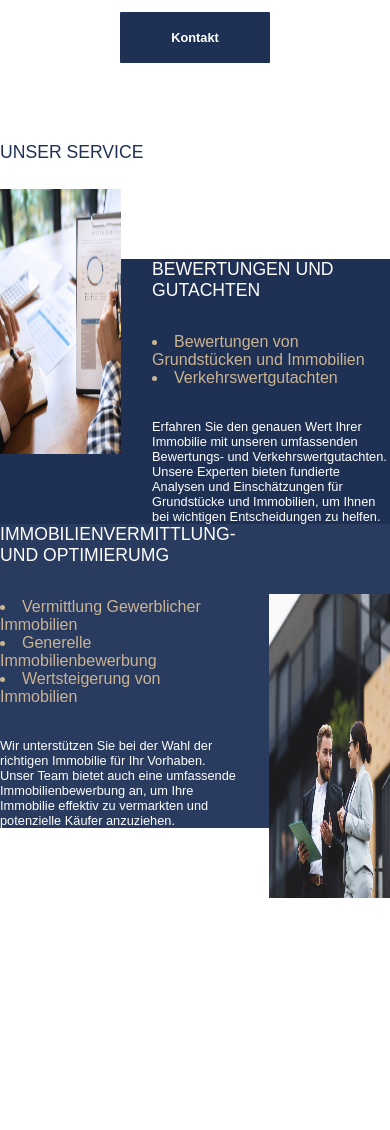
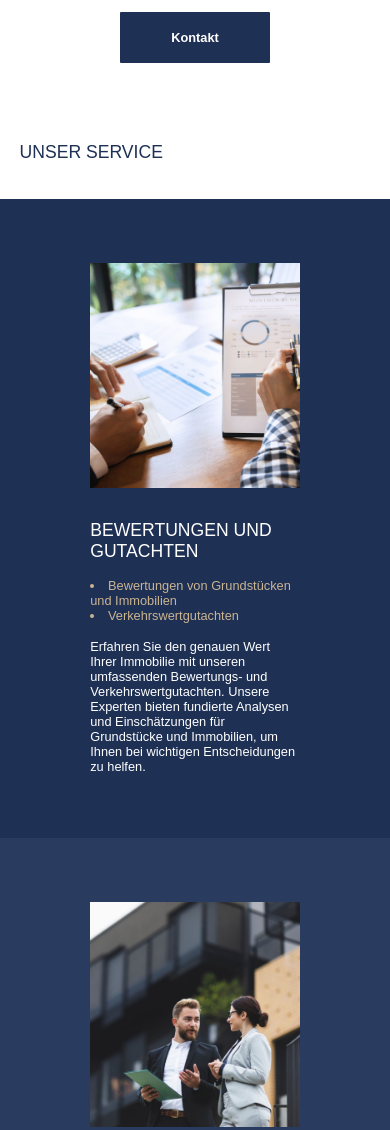
Before and after one commit to Sakoki89/Sakoki-s-First-Steps, a plain HTML site: page index.html in a window 390 px wide. Shown: the part 1180-2310 px from the top of the page. Drawn offline with Linux system fonts and the light colour scheme; a web font is replaced by a local one.

Commit message:
add responsive service section

```diff
--- a/CSS/style.css
+++ b/CSS/style.css
@@ -322,6 +322,23 @@ h1 {
     .innerabout {
         width: 90%;
     }
+    .innersoloheader {
+        width: 90%;
+    }
+    .rating {
+        width: 90%;
+    }
+    .optimise {
+        width: 90%;
+    }
+
+}
+
+@media (max-width: 1000px) {
+    .textbox1, .textbox2 {
+        font-size: 0.8rem;
+        gap: 1rem;
+    }
 }
 
 @media (max-width: 800px) {
@@ -335,22 +352,44 @@ h1 {
     .motto {
         font-size: 1.7rem;
     }
-
     .innerabout {
         justify-content: center;
         align-items: center;
         text-align: center;
     }
-
     h1 {
         font-size: 1.8rem;
     }
-
     .button {
     width: 175px;
     font-size: 1rem;
     }
-}
+    .soloheader {
+        margin-bottom: 1.5rem;
+    }
+    .rating {
+        flex-direction: column;
+        align-items: center;
+        margin: 4rem;
+    }
+    .optimise {
+        flex-direction: column-reverse;
+        align-items: center;
+        margin: 4rem;
+    }
+    .servicepic1, .servicepic2 {
+        position: relative;
+        top: 0px;
+        margin-right: 0;
+        margin-left: 0;
+        margin-bottom: 2rem;
+        width: 80%;
+    }
+    }
+    .textbox1, .textbox2 {
+        align-items: flex-start;
+        width: 80%;
+    }
 
 @media (max-width: 700px) {
     .upperpart {
--- a/index.html
+++ b/index.html
@@ -106,7 +106,7 @@
     <div class="service2">
         <div class="optimise">
             <div class="textbox2">
-                <p class="serviceheadline">IMMOBILIENVERMITTLUNG- UND OPTIMIERUMG</p>
+                <p class="serviceheadline">IMMOBILIENVERMITTLUNG- UND OPTIMIERUNG</p>
 
                 <ul class="list">
                 <li>Vermittlung Gewerblicher Immobilien</li>
```
